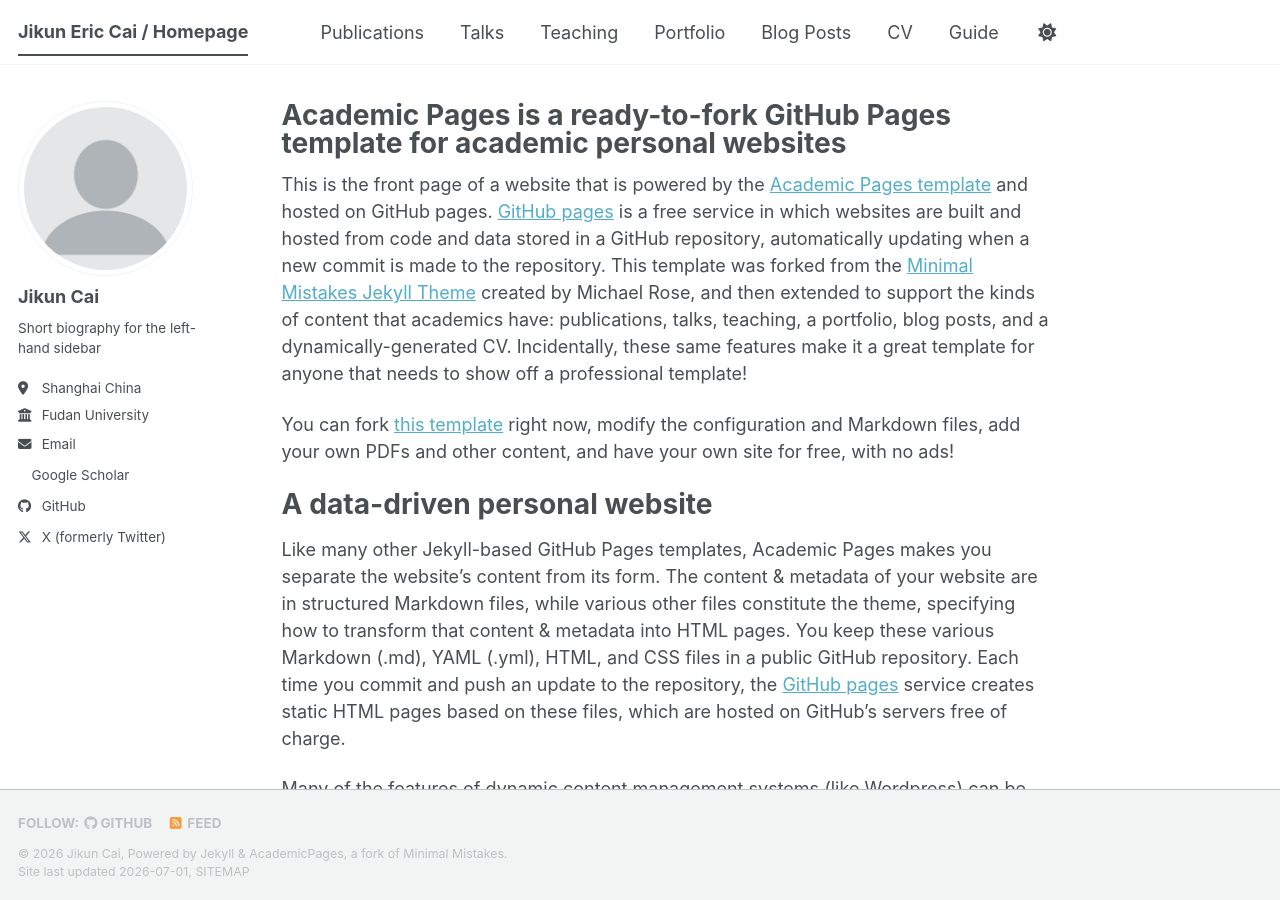
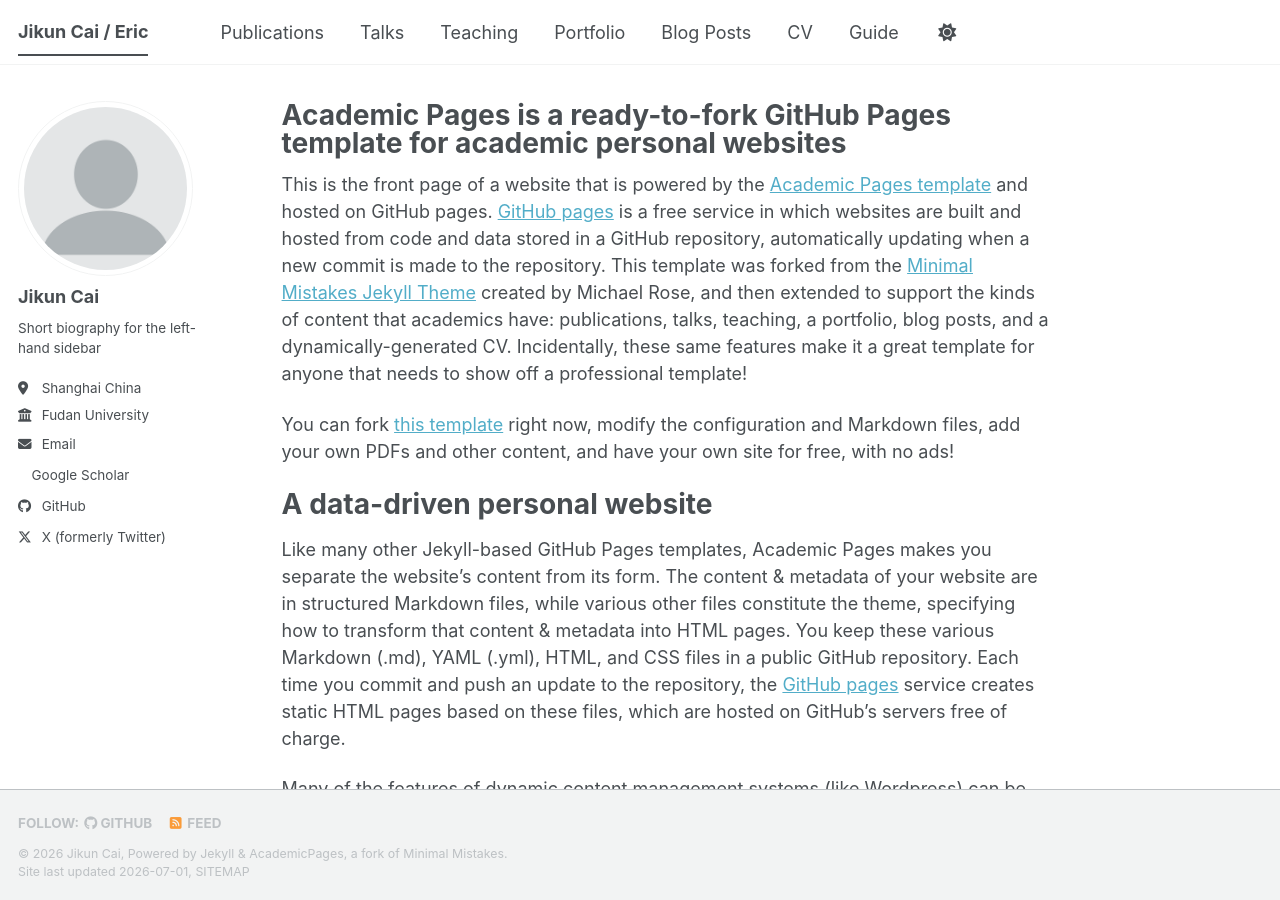
Before and after one commit to jkcai828/jkcai828.github.io, a Jekyll site: the page built from _pages/about.md, in a window 1280 px wide and 900 px high. Built offline with Jekyll 4.4.1, drawn with Linux system fonts in a browser that asks for light colours; a style sheet for code colours, icons or effects is not loaded.

Commit message:
Update _config.yml

```diff
--- a/_config.yml
+++ b/_config.yml
@@ -9,7 +9,7 @@
 # Basic Site Settings
 locale                   : "en-US"
 site_theme               : "default" # The available themes options are "default", "air", "sunrise", "mint", "dirt" and "contrast"
-title                    : "Jikun Eric Cai / Homepage"
+title                    : "Jikun Cai / Eric"
 title_separator          : "-"
 name                     : &name "Jikun Cai"
 description              : &description "Jikun's academic portfolio"   # Update this with a general description of your site, this is the default if not overridden by a page
```
